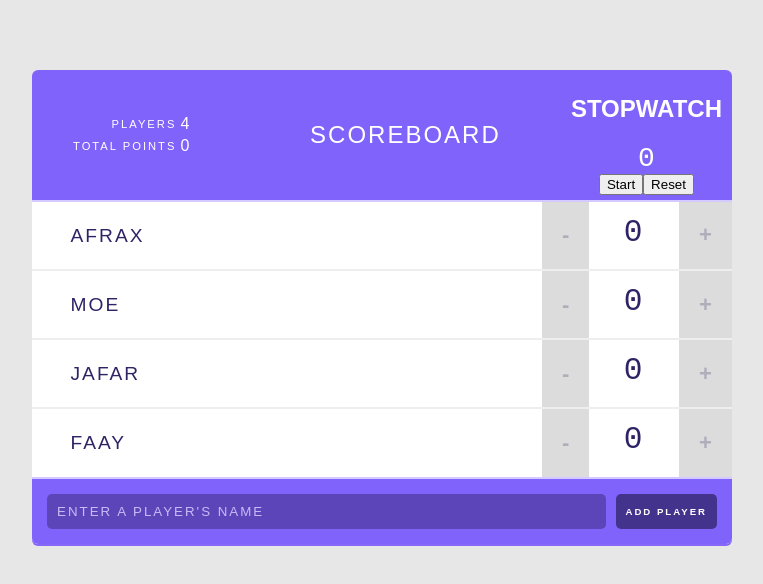
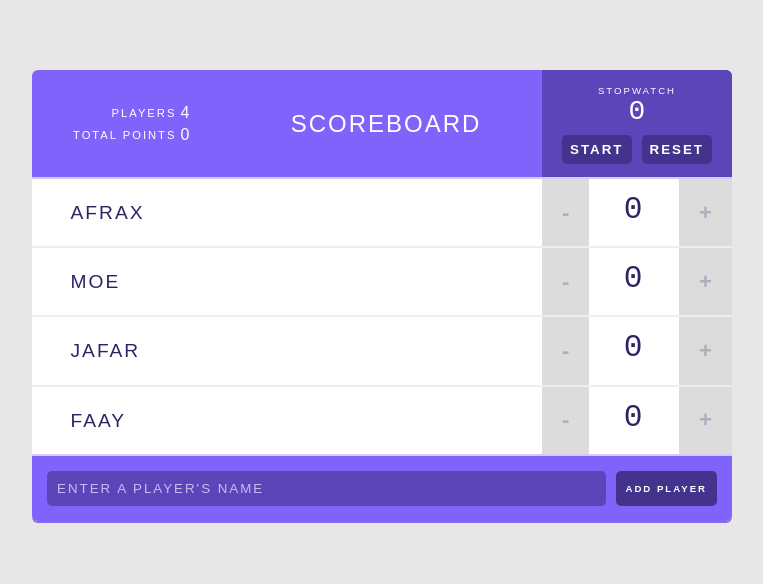
Before and after one commit to Abdifatah29/myReactScoreboard, a React (Create React App) app: page / in a window 1280 px wide. Shown: the top 584 px of the page, without its empty margins (258-1021 px from the left). Built offline with nearby package versions, Linux system fonts and the light colour scheme.

Commit message:
styled, setInternal and clearInterval after compononent mount/unmount

```diff
--- a/src/components/Stopwatch.js
+++ b/src/components/Stopwatch.js
@@ -9,7 +9,10 @@ export default class Stopwatch extends Component {
 
     componentDidMount(){
         this.intervalID = setInterval(() => this.tick(),100)
+    }
 
+    componentWillUnmount(){
+        clearInterval(this.intervalID);
     }
 
     tick = () => {
@@ -36,7 +39,7 @@ export default class Stopwatch extends Component {
     render(){
         const seconds = Math.floor(this.state.elapsedTime / 1000);
         return(
-            <div classNam="stopwatch">
+            <div className="stopwatch">
                 <h2>Stopwatch</h2>
                 <span className="stopwatch-time">{seconds}</span>
                 <button onClick={this.handleStopwatch}>{this.state.isRunning ? 'Stop' : 'Start'}</button>
```
